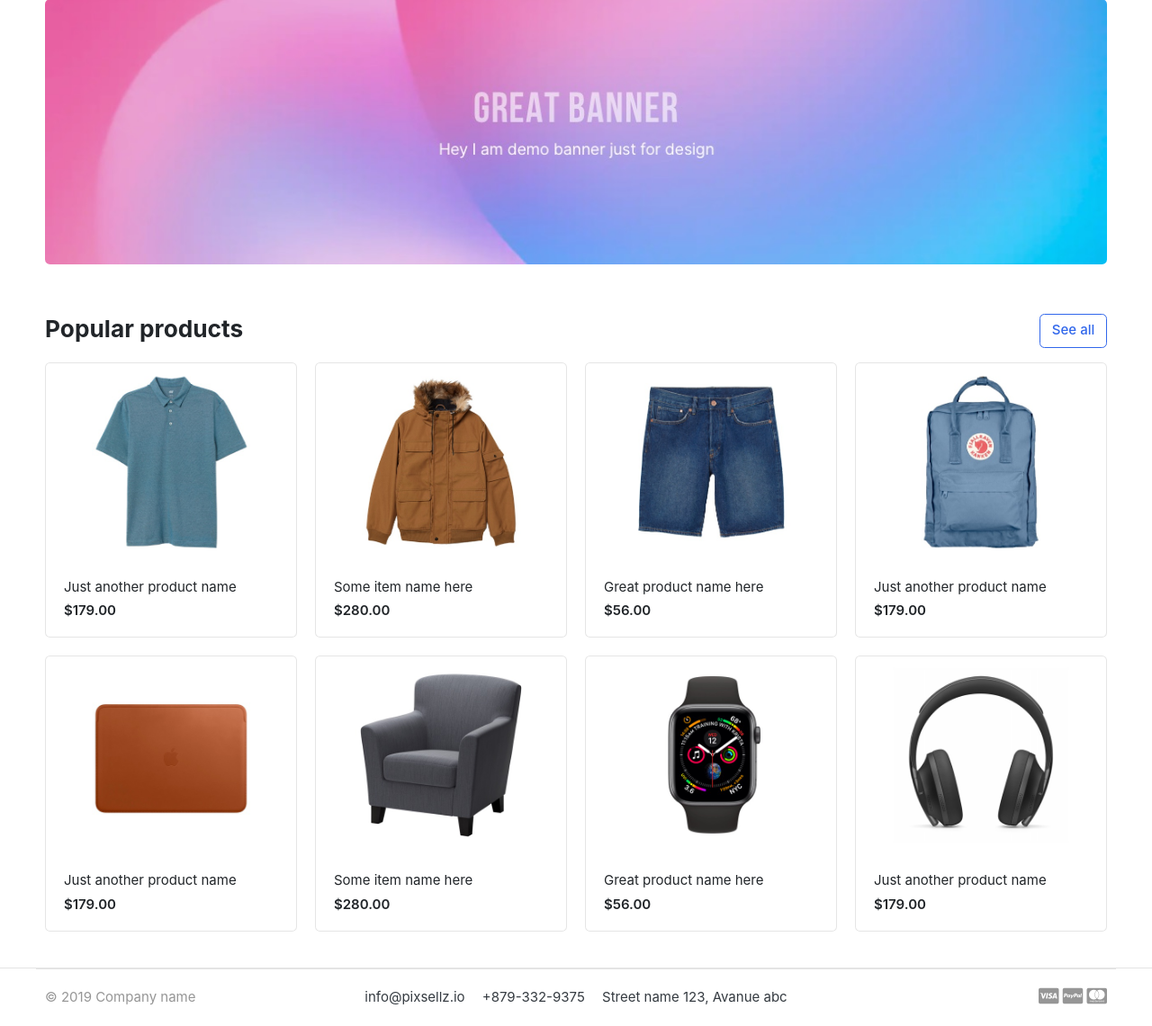
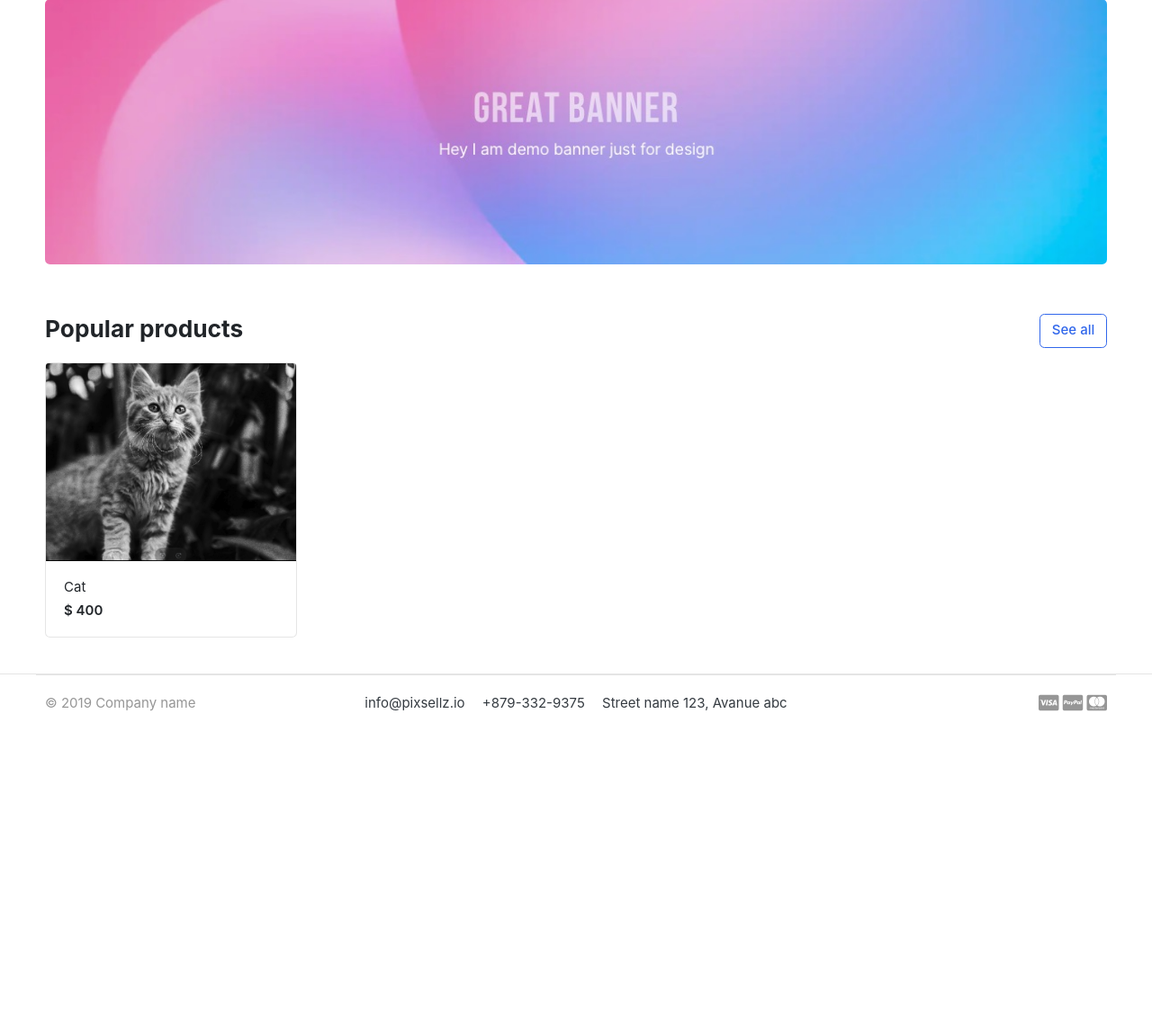
Before and after one commit to osamabinazam/OssoCart, a Django app: page / in a window 1280 px wide. Shown: the part 139-1280 px from the top of the page at 90% size. After the commit the page ends 953 px from the top, so only its background shows below. Run offline with Django 4.2, Linux system fonts and the light colour scheme; data comes from the database, SQL or seed files in the repository; some libraries are stand-ins or nearby versions; some web fonts are replaced.

Commit message:
Display Dynamic Products

```diff
--- a/ossocart/templates/ossocart/home.html
+++ b/ossocart/templates/ossocart/home.html
@@ -28,78 +28,19 @@
 
 
 	<div class="row">
+
+		<!--Looping through each product-->
+		{% for product in products %}
 		<div class="col-md-3">
 			<div class="card card-product-grid">
-				<a href="./product-detail.html" class="img-wrap"> <img src="{% static 'images/items/1.jpg' %}"> </a>
+				<a href="./product-detail.html" class="img-wrap"> <img src="{{product.image.url}}"> </a>
 				<figcaption class="info-wrap">
-					<a href="./product-detail.html" class="title">Just another product name</a>
-					<div class="price mt-1">$179.00</div> <!-- price-wrap.// -->
+					<a href="./product-detail.html" class="title">{{product.product_name}}</a>
+					<div class="price mt-1">$ {{product.price}}</div> <!-- price-wrap.// -->
 				</figcaption>
 			</div>
 		</div> <!-- col.// -->
-		<div class="col-md-3">
-			<div class="card card-product-grid">
-				<a href="./product-detail.html" class="img-wrap"> <img src="{% static 'images/items/2.jpg' %}"> </a>
-				<figcaption class="info-wrap">
-					<a href="./product-detail.html" class="title">Some item name here</a>
-					<div class="price mt-1">$280.00</div> <!-- price-wrap.// -->
-				</figcaption>
-			</div>
-		</div> <!-- col.// -->
-		<div class="col-md-3">
-			<div class="card card-product-grid">
-				<a href="./product-detail.html" class="img-wrap"> <img src="{% static 'images/items/3.jpg' %}"> </a>
-				<figcaption class="info-wrap">
-					<a href="./product-detail.html" class="title">Great product name here</a>
-					<div class="price mt-1">$56.00</div> <!-- price-wrap.// -->
-				</figcaption>
-			</div>
-		</div> <!-- col.// -->
-		<div class="col-md-3">
-			<div class="card card-product-grid">
-				<a href="./product-detail.html" class="img-wrap"> <img src="{% static 'images/items/4.jpg' %}"> </a>
-				<figcaption class="info-wrap">
-					<a href="./product-detail.html" class="title">Just another product name</a>
-					<div class="price mt-1">$179.00</div> <!-- price-wrap.// -->
-				</figcaption>
-			</div>
-		</div> <!-- col.// -->
-		<div class="col-md-3">
-			<div class="card card-product-grid">
-				<a href="./product-detail.html" class="img-wrap"> <img src="{% static 'images/items/5.jpg' %}"> </a>
-				<figcaption class="info-wrap">
-					<a href="./product-detail.html" class="title">Just another product name</a>
-					<div class="price mt-1">$179.00</div> <!-- price-wrap.// -->
-				</figcaption>
-			</div>
-		</div> <!-- col.// -->
-		<div class="col-md-3">
-			<div class="card card-product-grid">
-				<a href="./product-detail.html" class="img-wrap"> <img src="{% static 'images/items/6.jpg' %}"> </a>
-				<figcaption class="info-wrap">
-					<a href="./product-detail.html" class="title">Some item name here</a>
-					<div class="price mt-1">$280.00</div> <!-- price-wrap.// -->
-				</figcaption>
-			</div>
-		</div> <!-- col.// -->
-		<div class="col-md-3">
-			<div class="card card-product-grid">
-				<a href="./product-detail.html" class="img-wrap"> <img src="{% static 'images/items/7.jpg' %}"> </a>
-				<figcaption class="info-wrap">
-					<a href="./product-detail.html" class="title">Great product name here</a>
-					<div class="price mt-1">$56.00</div> <!-- price-wrap.// -->
-				</figcaption>
-			</div>
-		</div> <!-- col.// -->
-		<div class="col-md-3">
-			<div class="card card-product-grid">
-				<a href="./product-detail.html" class="img-wrap"> <img src="{% static 'images/items/9.jpg' %}"> </a>
-				<figcaption class="info-wrap">
-					<a href="./product-detail.html" class="title">Just another product name</a>
-					<div class="price mt-1">$179.00</div> <!-- price-wrap.// -->
-				</figcaption>
-			</div>
-		</div> <!-- col.// -->
+		{% endfor %}
 	</div> <!-- row.// -->
 
 	</div><!-- container // -->
--- a/ossocart/views.py
+++ b/ossocart/views.py
@@ -1,8 +1,12 @@
 from django.shortcuts import render
 from django.http import HttpResponse
+from store.models import Product
 
 # Create your views here.
 
 def Home(request):
-    context = {}
+    products = Product.objects.all().filter(is_available=True)
+    context = {
+        'products':products
+    }
     return render(request, 'ossocart/home.html', context)
```
Also changed, not shown: db.sqlite3, photos/products/Screenshot_from_2023-03-13_09-07-18.png (added).
